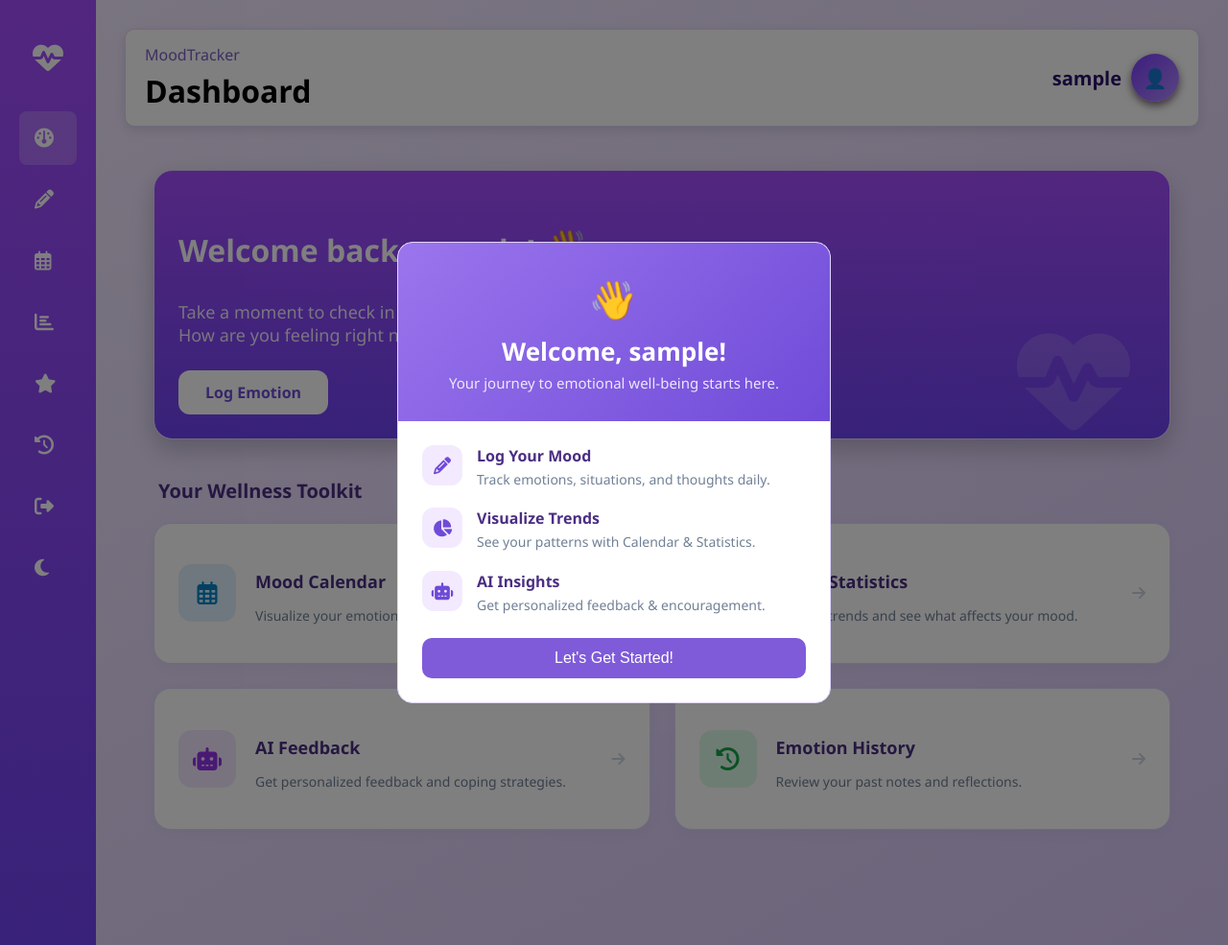
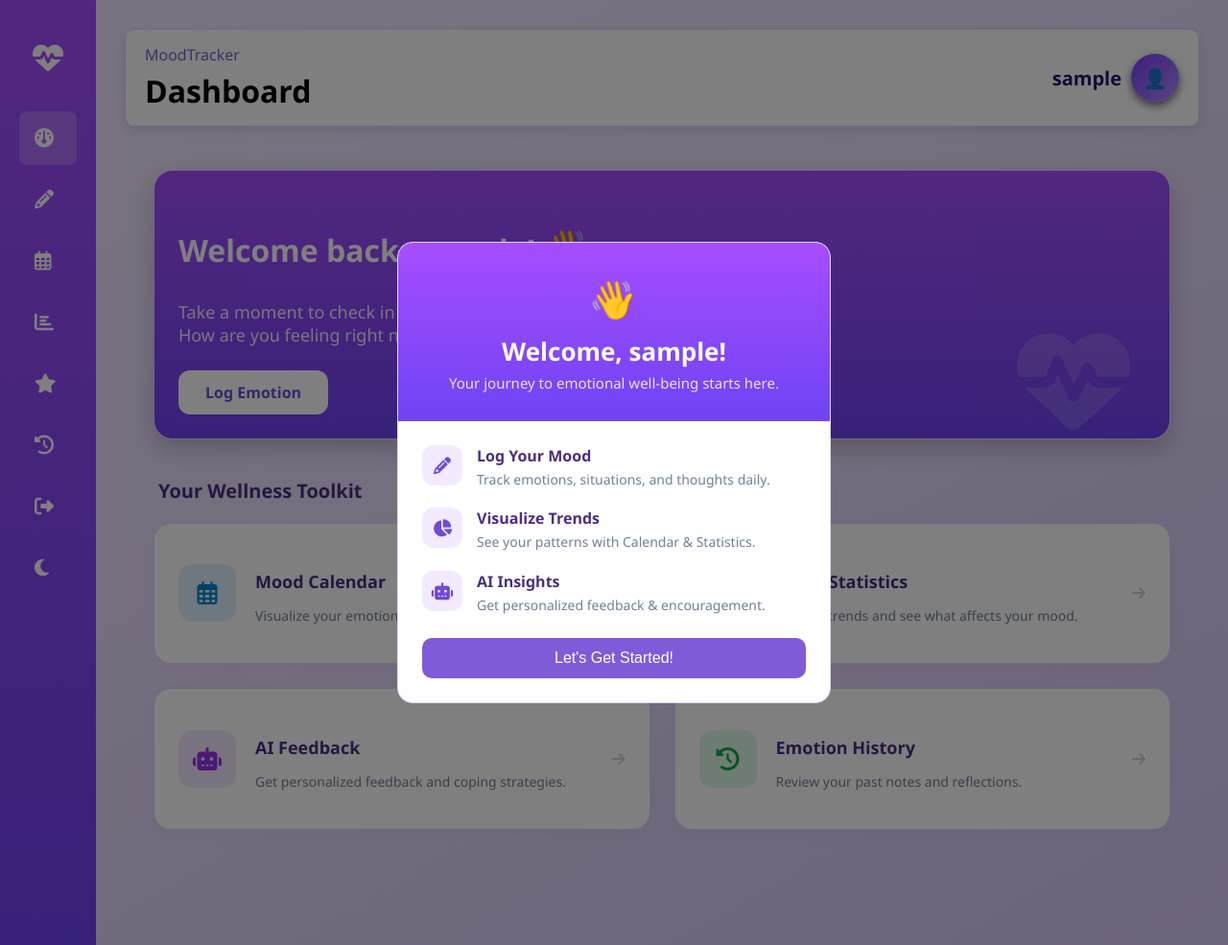
Before and after one commit to cassieY04/MoodTracker, a Flask app: page /dashboard in a window 1280 px wide. Shown: the whole page at 96% size. Run offline with Flask 3, Linux system fonts and the light colour scheme; the visitor is signed in with stand-in values (Sample User, id 1); data comes from the database, SQL or seed files in the repository.

Commit message:
made welcome popup card to be aligned with background when changed to dark mode

```diff
--- a/static/style.css
+++ b/static/style.css
@@ -2284,7 +2284,7 @@ textarea {
 }
 
 .popup-header-banner {
-    background: linear-gradient(135deg, #9b75ed 0%, #6f4bd8 100%);
+    background: var(--sidebar-bg);
     padding: 30px 25px;
     text-align: center;
     color: white;
```
